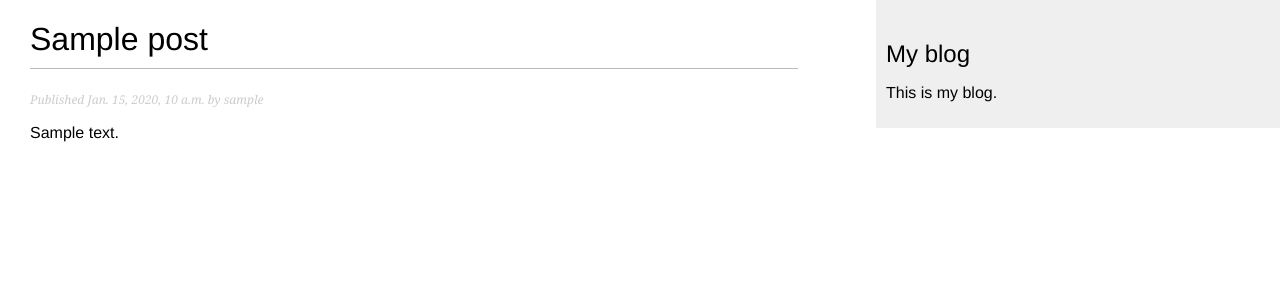
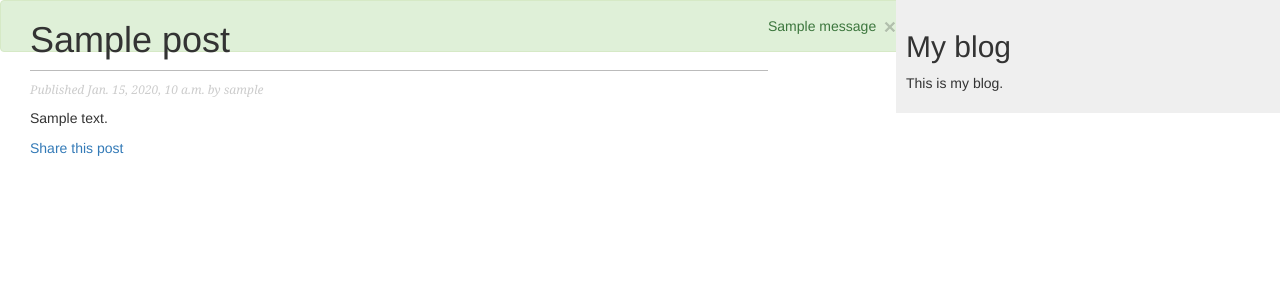
Before and after one commit to Jaychitra28/Blog, a Django app: a page that uses mysite/blog/templates/blog/base.html in a window 1280 px wide. Shown: the top 300 px of the page. Run offline with Django 4.2, Linux system fonts and the light colour scheme; tables that the repository leaves empty hold one stand-in row (values such as "Sample post"); one stand-in notice (Sample message) is shown; some libraries are stand-ins or nearby versions.

Commit message:
Support sharing post by email (#15)

```diff
--- a/mysite/blog/templates/blog/base.html
+++ b/mysite/blog/templates/blog/base.html
@@ -4,6 +4,11 @@
 <head>
   <title>{% block title %}{% endblock %}</title>
   <link href="{% static 'css/blog.css' %}" rel="stylesheet">
+  <meta charset="utf-8">
+  <meta name="viewport" content="width=device-width, initial-scale=1">
+  <link rel="stylesheet" href="https://maxcdn.bootstrapcdn.com/bootstrap/3.4.1/css/bootstrap.min.css">
+  <script src="https://ajax.googleapis.com/ajax/libs/jquery/3.6.1/jquery.min.js"></script>
+  <script src="https://maxcdn.bootstrapcdn.com/bootstrap/3.4.1/js/bootstrap.min.js"></script>
 </head>
     <body>
         <div id="content">
@@ -14,5 +19,15 @@
             <h2>My blog</h2>
             <p>This is my blog.</p>
         </div>
+        {% if messages %}
+            {% for message in messages %}
+                {% if message.tags %}
+                    <div class= "alert alert-{{message.tags}}">
+                         {{ message }}
+                     <a href="#" class="close" data-dismiss="alert" aria-label="close">&times;</a>
+                    </div>
+                {%endif %}
+            {% endfor %}
+        {% endif %}
     </body>
 </html>
--- a/mysite/blog/templates/blog/post/detail.html
+++ b/mysite/blog/templates/blog/post/detail.html
@@ -6,4 +6,9 @@
     <h1>{{ post.title }}</h1>
     <p class="date">Published {{ post.publish }} by {{ post.author }}</p>
     {{ post.body|linebreaks }}
+    <p>
+        <a href="{% url 'blog:post_share' post.id %}">
+        Share this post
+        </a>
+    </p>
 {% endblock %}
--- a/mysite/blog/urls.py
+++ b/mysite/blog/urls.py
@@ -10,4 +10,9 @@ urlpatterns = [
         views.post_detail,
         name="post_detail",
     ),
+    path(
+        "<int:post_id>/share/",
+        views.PostShareView.as_view(),
+        name="post_share",
+    ),
 ]
--- a/mysite/blog/views.py
+++ b/mysite/blog/views.py
@@ -1,6 +1,10 @@
 from django.shortcuts import render, get_object_or_404
+from django.views.generic import ListView, FormView
 from .models import Post
-from django.views.generic import ListView
+from .forms import EmailPostForm
+from django.core.mail import send_mail
+from django.urls import reverse_lazy
+from django.contrib.messages.views import SuccessMessageMixin
 
 
 class PostListView(ListView):
@@ -20,3 +24,32 @@ def post_detail(request, year, month, day, post):
         publish__day=day,
     )
     return render(request, "blog/post/detail.html", {"post": post})
+
+
+class PostShareView(SuccessMessageMixin, FormView):
+    form_class = EmailPostForm
+    template_name = "blog/post/share.html"
+    success_url = reverse_lazy("blog:post_list")
+    success_message = "Mail send Successfully"
+
+    def dispatch(self, request, *args, **kwargs):
+        self.post_object = get_object_or_404(
+            Post, id=self.kwargs.get("post_id")
+        )
+        return super().dispatch(request, args, kwargs)
+
+    def form_valid(self, form):
+        self.send_mail(form.cleaned_data)
+        return super(PostShareView, self).form_valid(form)
+
+    def send_mail(self, valid_data):
+        post_url = self.request.build_absolute_uri(
+            self.post_object.get_absolute_url()
+        )
+        send_mail(
+            message=f"Read {self.post_object.title} at { post_url }\n\n"
+            f"{valid_data['from_name']}'s message: {valid_data['share_message']}",
+            from_email=valid_data["from_email"],
+            subject=f"{valid_data['from_name']} recommends you read {self.post_object.title}",
+            recipient_list=[valid_data["to_email"]],
+        )
```
Also changed, not shown: mysite/blog/forms.py (added, +8 -0 lines), mysite/blog/templates/blog/post/share.html (added, +12 -0 lines), mysite/blog/tests/test_mail.py (added, +13 -0 lines), mysite/blog/tests/test_urls.py (+9 -1 lines), mysite/mysite/settings.py (+11 -0 lines).
